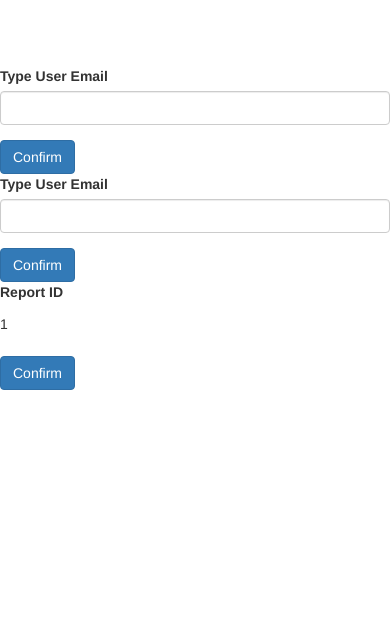
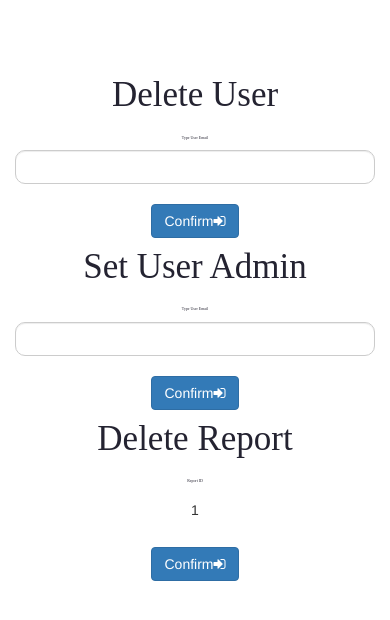
Before and after one commit to andreafasci/saw_cantaciccofasci, a PHP site: page /admin_area.php in a window 390 px wide; the page is wider, and only the part inside the window is pictured. Shown: the part 54-674 px from the top of that part. Run offline with PHP 8.4, Linux system fonts and the light colour scheme; a user stored in the database is signed in; some libraries are stand-ins or nearby versions.

Commit message:
Checkpoint 2.0

```diff
--- /dev/null
+++ b/To_Do.txt
@@ -0,0 +1,4 @@
+Messaggi di errore
+Grafica My_Profile
+Grafica Admin_Area
+Controlli su login in ogni pagina
--- a/admin_area.php
+++ b/admin_area.php
@@ -4,52 +4,71 @@
   <link href="css/bootstrap.min.css" rel="stylesheet">
     <link href="css/scrolling-nav.css" rel="stylesheet">
     <link rel="stylesheet" href="https://maxcdn.bootstrapcdn.com/font-awesome/4.5.0/css/font-awesome.min.css">
-
-
     <link href="css/home_custom.css" rel="stylesheet">
+    <link href="css/admin_forms.css" rel="stylesheet">
 </head>
 
 <body>
   <?php include_once("navbar.php") ?>
   <br><br><br><br><br><br>
   <!--DELETE USER FORM-->
-  <form action="php/admin_area/remove_user.php" method="post">
-    <div class="form-group row">
-      <label for="email" class="col-sm-2 col-form-label">Type User Email</label>
-      <div class="col-sm-10">
+<div class="container">
+    <div class="row">
+        <div class="col-sm-4">
+            <form  action="php/admin_area/remove_user.php" method="post">
+            <div class="form">
+                <h4>Delete User</h4>
+                <h6 style="font-size: 1vw; text-align: center;">Type User Email</h6>
+
                 <input type="email" class="form-control" name="email" id="email">
+                <br>
+                <div class="wrapper">
+            <span class="group-btn">
+                <button type="submit" class="btn btn-primary btn-md">Confirm<i class="fa fa-sign-in"></i></button>
+            </span>
                 </div>
             </div>
-    <button type="submit" class="btn btn-primary">Confirm</button>
             </form>
-  <!--//////////////////////////////////////////////////////////////-->
+        </div>
+        <!--------------------------------------------------->
+        <div class="col-sm-4">
+            <form  action="php/admin_area/remove_user.php" method="post">
+                <div class="form">
+                    <h4>Set User Admin</h4>
+                    <h6 style="font-size: 1vw; text-align: center;">Type User Email</h6>
 
-  <!--SET ADMIN FORM-->
-  <form action="php/admin_area/admin_user.php" method="post">
-    <div class="form-group row">
-      <label for="email" class="col-sm-2 col-form-label">Type User Email</label>
-      <div class="col-sm-10">
                     <input type="email" class="form-control" name="email" id="email">
+                    <br>
+                    <div class="wrapper">
+            <span class="group-btn">
+                <button type="submit" class="btn btn-primary btn-md">Confirm<i class="fa fa-sign-in"></i></button>
+            </span>
                     </div>
                 </div>
-    <button type="submit" class="btn btn-primary">Confirm</button>
             </form>
-  <!--//////////////////////////////////////////////////////////////-->
-
-  <!--REPORT DELETE FORM-->
-   <form action="php/admin_area/report_delete.php"" method="post">
-    <div class="form-group row">
-      <label class="col-sm-2 col-form-label">Report ID</label>
-      <div class="col-sm-10">
+        </div>
+        <!---------------------------------------------------->
+        <div class="col-sm-4">
+            <form  action="php/admin_area/remove_user.php" method="post">
+                <div class="form">
+                    <h4>Delete Report</h4>
+                    <h6 style="font-size: 1vw; text-align: center;">Report ID</h6>
                     <?php
                     if(isset($_SESSION['rm_report']))
-            echo '<p class="form-control-static">'.$_SESSION['rm_report'].'</p>';
+                        echo '<p class="form-control-static" style="text-align: center">'.$_SESSION['rm_report'].'</p>';
                     else
-            echo '<p class="form-control-static">Click on a report to get the ID</p>';
+                        echo '<p class="form-control-static" style="text-align: center">Click on a report to get the ID</p>';
                     ?>
+                    <br>
+                    <div class="wrapper">
+            <span class="group-btn">
+                <button type="submit" class="btn btn-primary btn-md">Confirm<i class="fa fa-sign-in"></i></button>
+            </span>
                     </div>
                 </div>
-    <button type="submit" class="btn btn-primary">Confirm</button>
             </form>
-  <!--//////////////////////////////////////////////////////////////-->
+        </div>
+    </div>
+</div>
+
 </body>
--- /dev/null
+++ b/css/admin_area.css
@@ -0,0 +1,4 @@
+body{
+    background-image: url("/img/admin_bg.jpg");
+    background-size: cover;
+}
--- /dev/null
+++ b/css/admin_forms.css
@@ -0,0 +1,30 @@
+@import url(http://fonts.googleapis.com/css?family=Roboto:400);
+//
+
+
+.form {
+    background-color: #EDEDED;
+    padding-top: 10px;
+    padding-bottom: 20px;
+    padding-left: 20px;
+    padding-right: 20px;
+    border-radius: 15px;
+    border-color:#d2d2d2;
+    border-width: 5px;
+    box-shadow:0 1px 0 #cfcfcf;
+}
+
+h4 {
+    border:0 solid #fff;
+    border-bottom-width:1px;
+    padding-bottom:10px;
+    text-align: center;
+}
+
+.form-control {
+    border-radius: 10px;
+}
+
+.wrapper {
+    text-align: center;
+}
--- a/index.php
+++ b/index.php
@@ -41,7 +41,6 @@ require_once ("php/login.php");
 
 
 
-
     <!--modal-->
     <div class="modal fade" id="myModal" tabindex="-1" role="dialog" aria-labelledby="exampleModalLabel" aria-hidden="true">
         <div class="modal-dialog" role="document">
@@ -51,7 +50,7 @@ require_once ("php/login.php");
                     <h3>Login to HYT</h3>
                 </div>
                 <div class="modal-body">
-                    <form method="post" action="index.php" name="login_form">
+                    <form method="post" action="" name="login_form">
                         <p> <?php echo $errormessage . "<br>" ?> </p>
                         <label for="mail">Email address:</label>
                         <input type="email" id="mail" name="email"><BR><BR>
@@ -64,7 +63,7 @@ require_once ("php/login.php");
                     </form>
                 </div>
                 <div class="modal-footer">
-                    New To HYT?
+                    New To MyWebsite.com?
                     <a href="register_page.php" class="btn btn-primary">Register</a>
                 </div>
             </div>
--- a/my_profile.php
+++ b/my_profile.php
@@ -4,6 +4,8 @@
   <link href="css/bootstrap.min.css" rel="stylesheet">
     <link href="css/scrolling-nav.css" rel="stylesheet">
     <link rel="stylesheet" href="https://maxcdn.bootstrapcdn.com/font-awesome/4.5.0/css/font-awesome.min.css">
+
+
     <link href="css/home_custom.css" rel="stylesheet">
 </head>
 
--- a/navbar.php
+++ b/navbar.php
@@ -13,7 +13,7 @@
                 <span class="icon-bar"></span>
                 <span class="icon-bar"></span>
             </button>
-            <a class="navbar-brand page-scroll" href="index.php#    page-top"><img src="cone.svg" height="28" width="37"></a>
+            <a class="navbar-brand page-scroll" href="index.php#page-top"><img src="cone.svg" height="28" width="37"></a>
         </div>
 
         <!-- Collect the nav links, forms, and other content for toggling -->
--- a/php/database.php
+++ b/php/database.php
@@ -5,7 +5,7 @@ function db_connection() {
     // EDIT DATA FOR YOUR DATABASE
     // mysqli_connect (host, user, password, database_name);
 
-    $con = mysqli_connect("localhost", "root", "andrea", "hyt");
+    $con = mysqli_connect("localhost", "root", "jex", "hyt");
 
     if (mysqli_connect_errno($con)) {
         echo "Failed to connect to MySQL: " . mysqli_connect_error($con);
```
Also changed, not shown: map_page.php (+2 -13 lines), navbarByAF.php (added, +101 -0 lines), php/login.php (+6 -3 lines), php/register.php (+4 -7 lines), img/admin_bg.png (added). Lines whose indentation alone changed are shown as unchanged.
